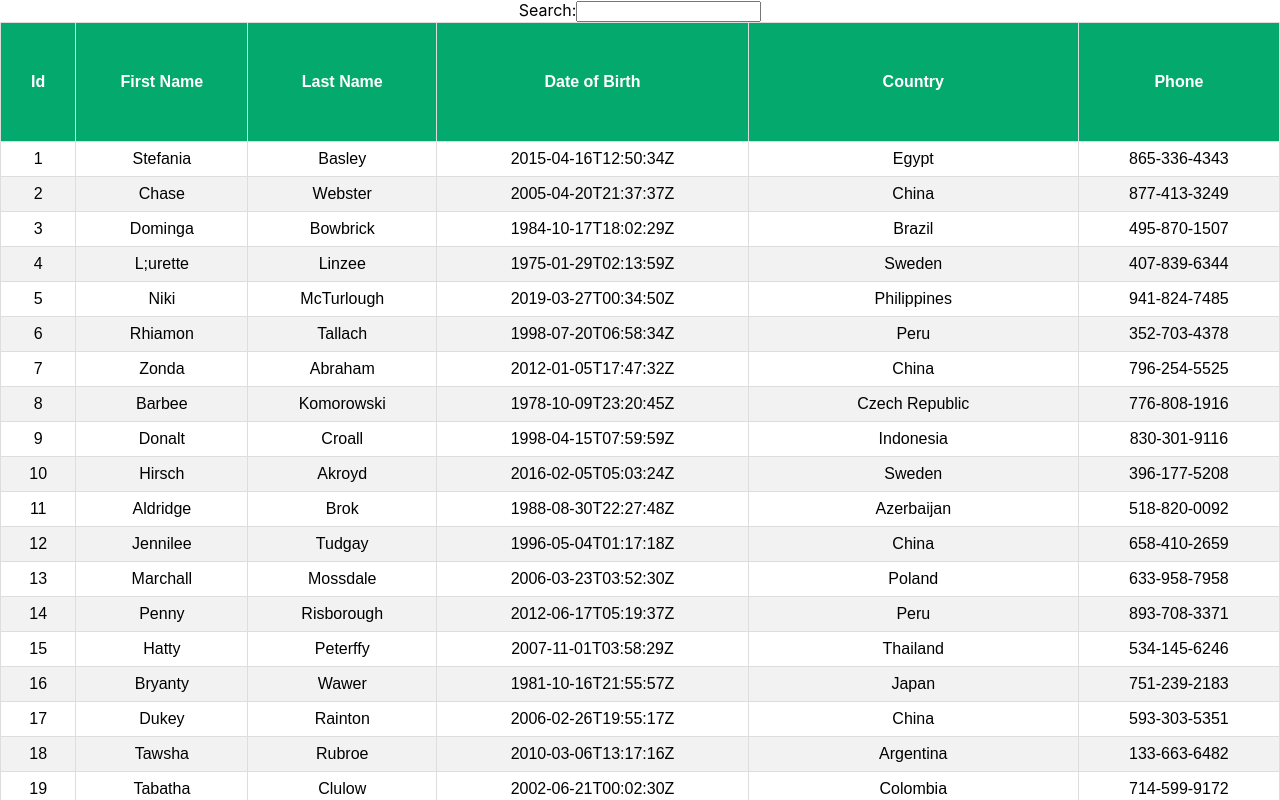
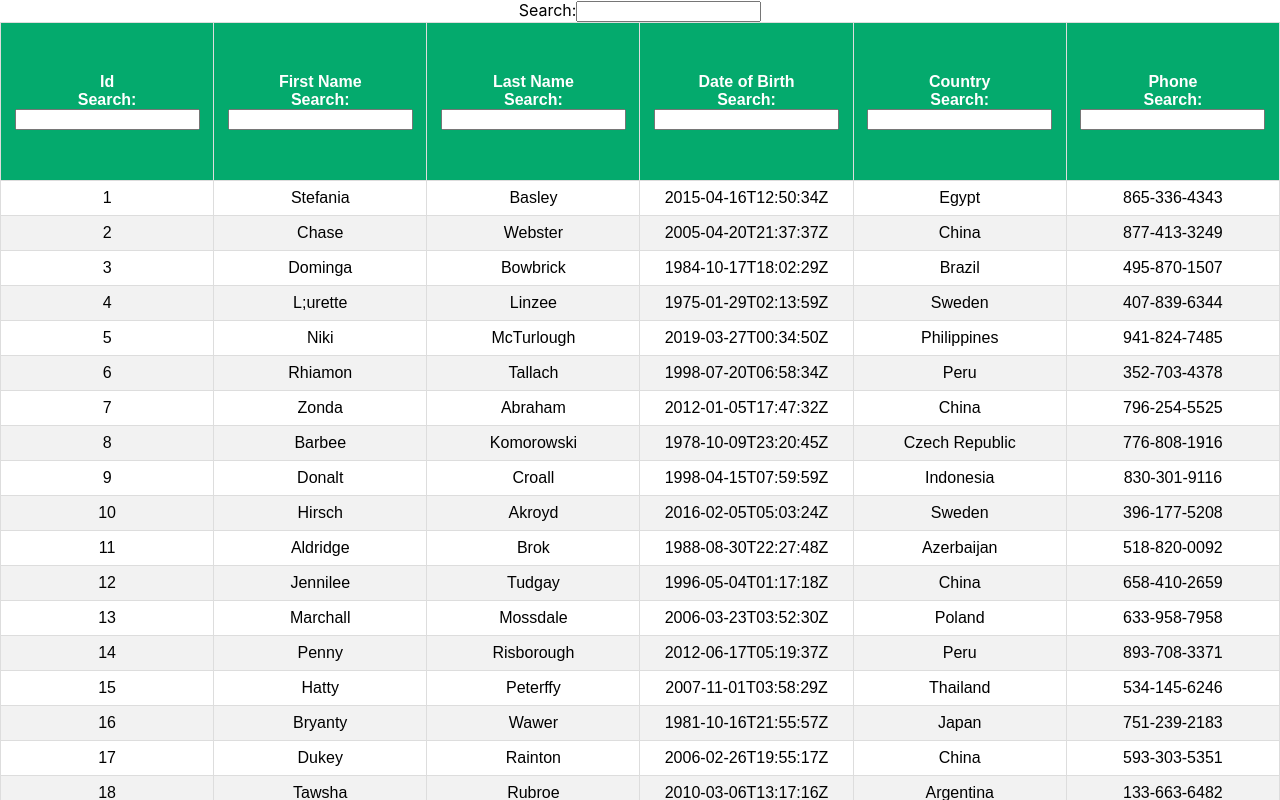
Before and after one commit to ElizabethGaneshan/demoTable, a React (Create React App) app: page / in a window 1280 px wide. Shown: the top 800 px of the page. Built offline with nearby package versions, Linux system fonts and the light colour scheme.

Commit message:
[Column filter]

```diff
--- /dev/null
+++ b/src/components/ColumnFilter.js
@@ -0,0 +1,17 @@
+import React from "react";
+
+export const ColumnFilter = ({ column }) => {
+  const { filterValue, setFilter } = column;
+  return (
+    <div>
+      <span>
+        Search:{""}
+        <input
+          type="text"
+          value={filterValue}
+          onChange={(e) => setFilter(e.target.value)}
+        />
+      </span>
+    </div>
+  );
+};
--- a/src/components/FilteringTable.js
+++ b/src/components/FilteringTable.js
@@ -1,5 +1,5 @@
 import { useMemo } from "react";
-import { useTable, useGlobalFilter } from "react-table";
+import { useTable, useGlobalFilter, useFilters } from "react-table";
 import { COLUMNS } from "./columns";
 import MOCK_DATA from "./MOCK_DATA.json";
 import "./Basictable.css";
@@ -10,7 +10,11 @@
   const data = useMemo(() => MOCK_DATA, []);
   //   useTable({ columns: COLUMNS, data: MOCK_DATA });
   //   useTable({ columns: columns, data: data });
-  const tableInstance = useTable({ columns, data }, useGlobalFilter);
+  const tableInstance = useTable(
+    { columns, data },
+    useFilters,
+    useGlobalFilter
+  );
   const {
     getTableProps,
     getTableBodyProps,
@@ -40,6 +44,7 @@
                         : "up"
                       : ""}
                   </span>
+                  <div>{column.canFilter ? column.render("Filter") : null}</div>
                 </th>
               ))}
             </tr>
--- a/src/components/columns.js
+++ b/src/components/columns.js
@@ -20,6 +20,8 @@
 //       },
 //     ],
 //   },
+
+import { ColumnFilter } from "./ColumnFilter";
 
 //   {
 //     Header: "Info",
@@ -49,30 +51,36 @@
     Header: "Id",
     Footer: "Id",
     accessor: "id",
+    Filter: ColumnFilter,
   },
   {
     Header: "First Name",
     accessor: "first_name",
     Footer: "First Name",
+    Filter: ColumnFilter,
   },
   {
     Header: "Last Name",
     accessor: "last_name",
     Footer: "Last Name",
+    Filter: ColumnFilter,
   },
   {
     Header: "Date of Birth",
     accessor: "date_of_birth",
     Footer: "Date of Birth",
+    Filter: ColumnFilter,
   },
   {
     Header: "Country",
     accessor: "country",
     Footer: "Country",
+    Filter: ColumnFilter,
   },
   {
     Header: "Phone",
     accessor: "phone",
     Footer: "Phone",
+    Filter: ColumnFilter,
   },
 ];
```
